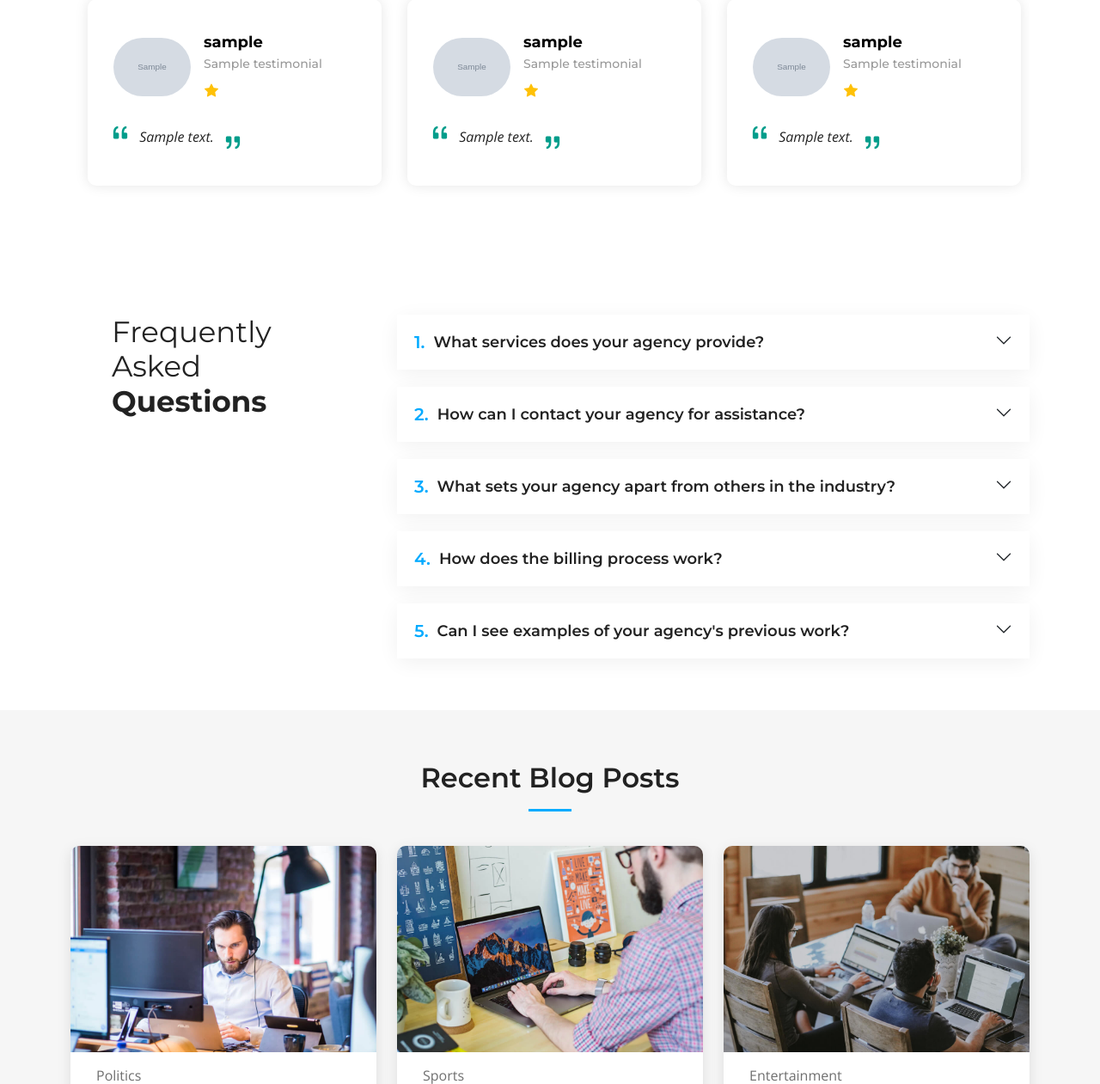
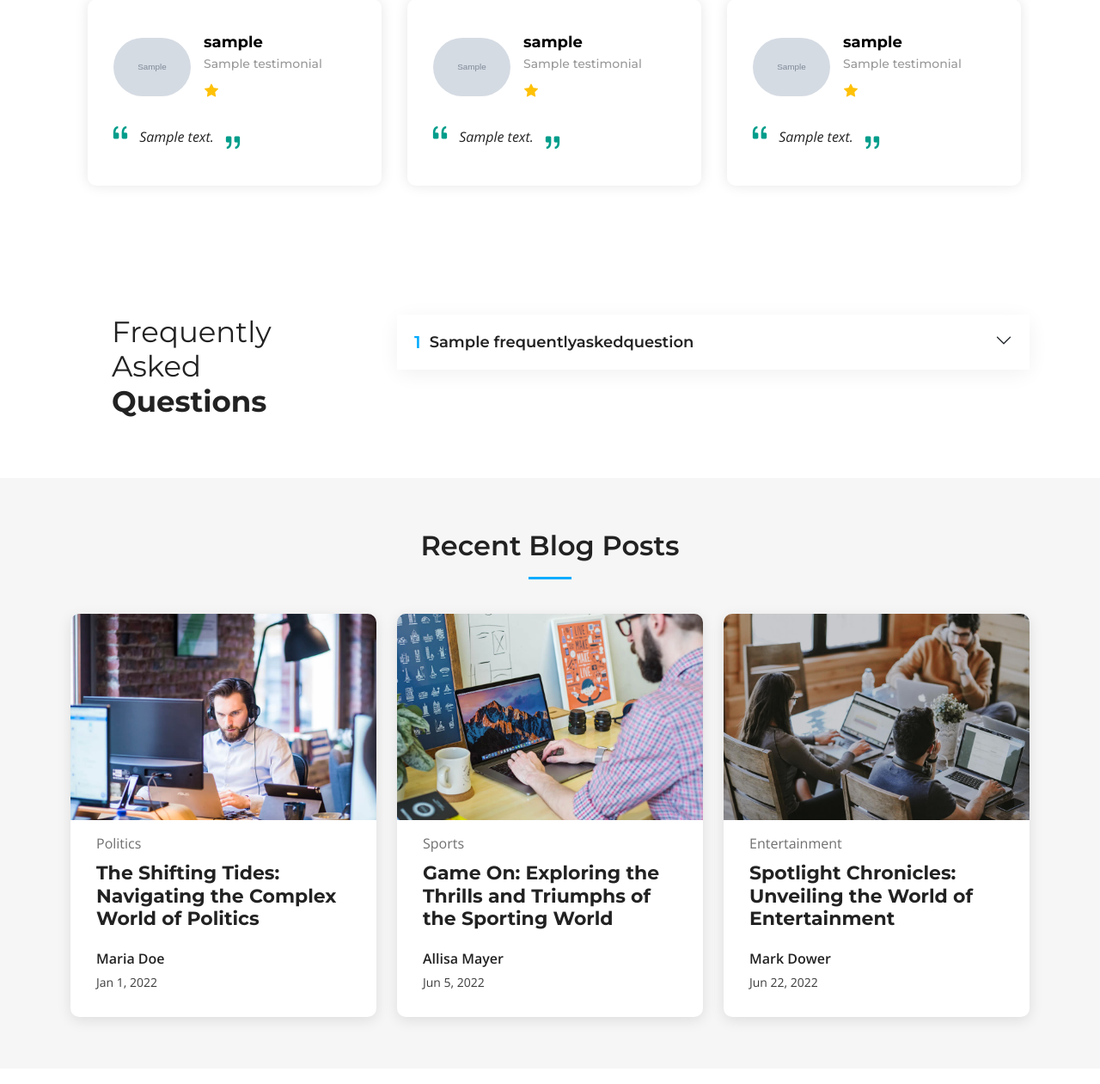
Before and after one commit to hcruz93/django-course, a Django app: page / in a window 1280 px wide. Shown: the part 1221-2482 px from the top of the page at 86% size. Run offline with Django 5.2, Linux system fonts and the light colour scheme; tables that the repository leaves empty hold one stand-in row (values such as "Sample post"); grey boxes marked "Sample" are stand-in pictures; some libraries are stand-ins or nearby versions.

Commit message:
Building the FAQ section

```diff
--- a/app/models.py
+++ b/app/models.py
@@ -41,3 +41,10 @@ class Testimonial (models.Model):
 
   def __str__(self):
     return f"{self.username} - {self.user_job_title}"
+
+class FrequentlyAskedQuestion (models.Model):
+  question = models.CharField(max_length=255)
+  answer = models.TextField()
+
+  def __str__(self):
+    return self.question
--- a/app/views.py
+++ b/app/views.py
@@ -1,11 +1,12 @@
 from django.shortcuts import render
-from app.models import GeneralInfo , Service, Testimonial
+from app.models import GeneralInfo , Service, Testimonial, FrequentlyAskedQuestion
 
 # Create your views here.
 def index(request):
   general_info = GeneralInfo.objects.first()
   services = Service.objects.all() # you bring all the services
   testimonials = Testimonial.objects.all()
+  faqs = FrequentlyAskedQuestion.objects.all()
 
   contex = {
     "company_name": general_info.company_name,
@@ -20,6 +21,7 @@ def index(request):
 
     "services" : services,
     "testimonials" : testimonials,
+    "faqs": faqs,
   }
 
   return render (request, "index.html",contex)
--- a/templates/index.html
+++ b/templates/index.html
@@ -94,75 +94,21 @@
 
           <div class="accordion accordion-flush" id="faqlist" data-aos="fade-up" data-aos-delay="100">
 
+            {% for faq in faqs %}
               <div class="accordion-item">
                 <h3 class="accordion-header">
-                <button class="accordion-button collapsed" type="button" data-bs-toggle="collapse" data-bs-target="#faq-content-1">
-                  <span class="num">1.</span>
-                  What services does your agency provide?
+                  <button class="accordion-button collapsed" type="button" data-bs-toggle="collapse" data-bs-target="#faq-content-{{ forloop.counter }}">
+                    <span class="num">{{ forloop.counter }}</span>
+                    {{faq.question}}
                   </button>
                 </h3>
-              <div id="faq-content-1" class="accordion-collapse collapse" data-bs-parent="#faqlist">
+                <div id="faq-content-{{ forloop.counter }}" class="accordion-collapse collapse" data-bs-parent="#faqlist">
                   <div class="accordion-body">
-                  Our agency offers a range of services, including [brief description of services]. Whether you need [specific service] or [another service], we have the expertise to meet your needs.
+                    {{faq.answer}}
                   </div>
                 </div>
               </div><!-- # Faq item-->
-
-            <div class="accordion-item">
-              <h3 class="accordion-header">
-                <button class="accordion-button collapsed" type="button" data-bs-toggle="collapse" data-bs-target="#faq-content-2">
-                  <span class="num">2.</span>
-                  How can I contact your agency for assistance?
-                </button>
-              </h3>
-              <div id="faq-content-2" class="accordion-collapse collapse" data-bs-parent="#faqlist">
-                <div class="accordion-body">
-                  You can reach us through our Contact Us page on the website, where you'll find our phone number and email address. Additionally, we welcome you to visit our office during business hours for face-to-face assistance.
-                </div>
-              </div>
-            </div><!-- # Faq item-->
-
-            <div class="accordion-item">
-              <h3 class="accordion-header">
-                <button class="accordion-button collapsed" type="button" data-bs-toggle="collapse" data-bs-target="#faq-content-3">
-                  <span class="num">3.</span>
-                  What sets your agency apart from others in the industry?
-                </button>
-              </h3>
-              <div id="faq-content-3" class="accordion-collapse collapse" data-bs-parent="#faqlist">
-                <div class="accordion-body">
-                  At [Agency Name], we pride ourselves on [highlight unique aspects such as expertise, customer service, or innovative solutions]. Our commitment to [core values] distinguishes us, ensuring that we deliver exceptional results for our clients.
-                </div>
-              </div>
-            </div><!-- # Faq item-->
-
-            <div class="accordion-item">
-              <h3 class="accordion-header">
-                <button class="accordion-button collapsed" type="button" data-bs-toggle="collapse" data-bs-target="#faq-content-4">
-                  <span class="num">4.</span>
-                  How does the billing process work?
-                </button>
-              </h3>
-              <div id="faq-content-4" class="accordion-collapse collapse" data-bs-parent="#faqlist">
-                <div class="accordion-body">
-                  Our billing process is straightforward. Once we've provided you with a detailed proposal and you've accepted it, we will send you an invoice for the agreed-upon services. Our billing terms are [mention payment terms], and we accept payments through [list payment methods].
-                </div>
-              </div>
-            </div><!-- # Faq item-->
-
-            <div class="accordion-item">
-              <h3 class="accordion-header">
-                <button class="accordion-button collapsed" type="button" data-bs-toggle="collapse" data-bs-target="#faq-content-5">
-                  <span class="num">5.</span>
-                  Can I see examples of your agency's previous work?
-                </button>
-              </h3>
-              <div id="faq-content-5" class="accordion-collapse collapse" data-bs-parent="#faqlist">
-                <div class="accordion-body">
-                  Absolutely! We showcase a portfolio of our work on our website under the "Projects" or "Portfolio" section. There, you can explore a variety of projects we've successfully completed, giving you a sense of the quality and diversity of our work.
-                </div>
-              </div>
-            </div><!-- # Faq item-->
+            {% endfor %}
 
           </div>
 
```
Also changed, not shown: app/admin.py (+13 -1 lines), app/migrations/0005_frequentlyaskedquestion.py (added). Lines whose indentation alone changed are shown as unchanged.
